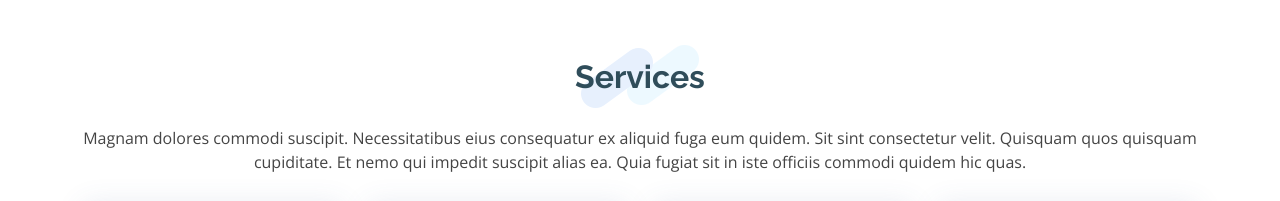
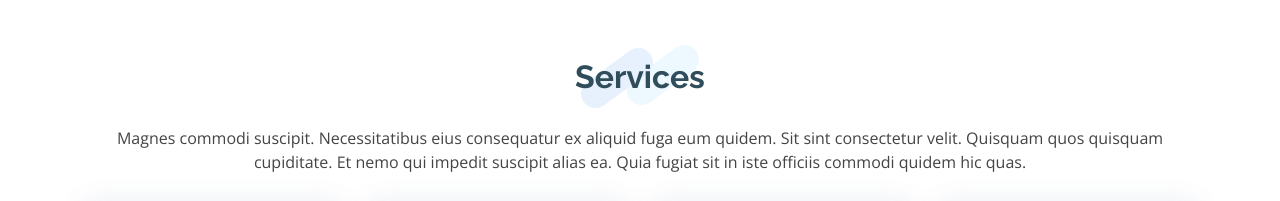
Before and after one commit to BaigDK/StudentHub, a plain HTML site: page index.html in a window 1280 px wide. Shown: the part 1400-1601 px from the top of the page. Drawn offline with nearby package versions, Linux system fonts and the light colour scheme.

Commit message:
Update index.html

```diff
--- a/index.html
+++ b/index.html
@@ -130,7 +130,7 @@
 
         <div class="section-title" data-aos="fade-in" data-aos-delay="100">
           <h2>Services</h2>
-          <p>Magnam dolores commodi suscipit. Necessitatibus eius consequatur ex aliquid fuga eum quidem. Sit sint consectetur velit. Quisquam quos quisquam cupiditate. Et nemo qui impedit suscipit alias ea. Quia fugiat sit in iste officiis commodi quidem hic quas.</p>
+          <p>Magnes commodi suscipit. Necessitatibus eius consequatur ex aliquid fuga eum quidem. Sit sint consectetur velit. Quisquam quos quisquam cupiditate. Et nemo qui impedit suscipit alias ea. Quia fugiat sit in iste officiis commodi quidem hic quas.</p>
         </div>
 
         <div class="row">
```
